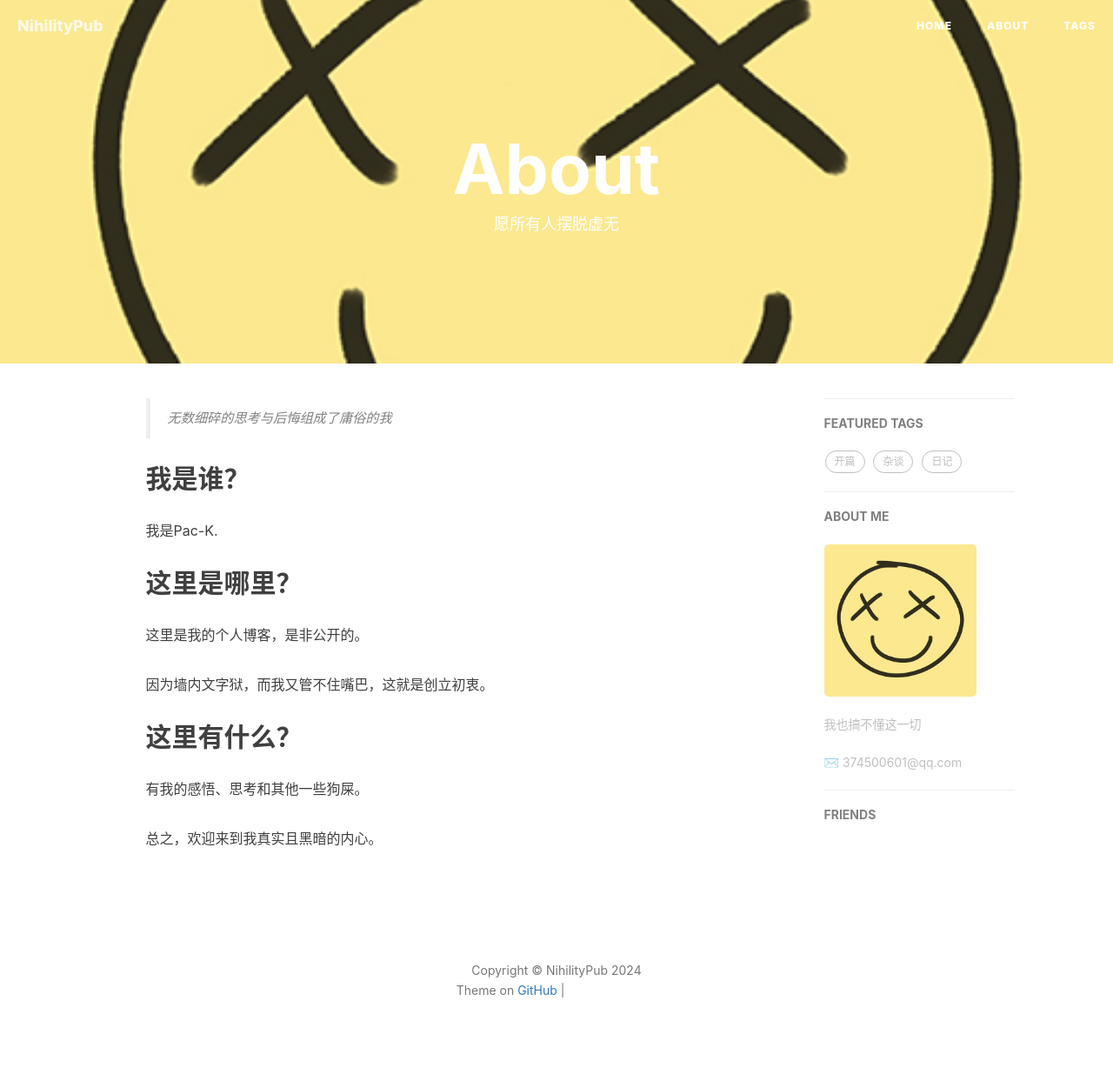
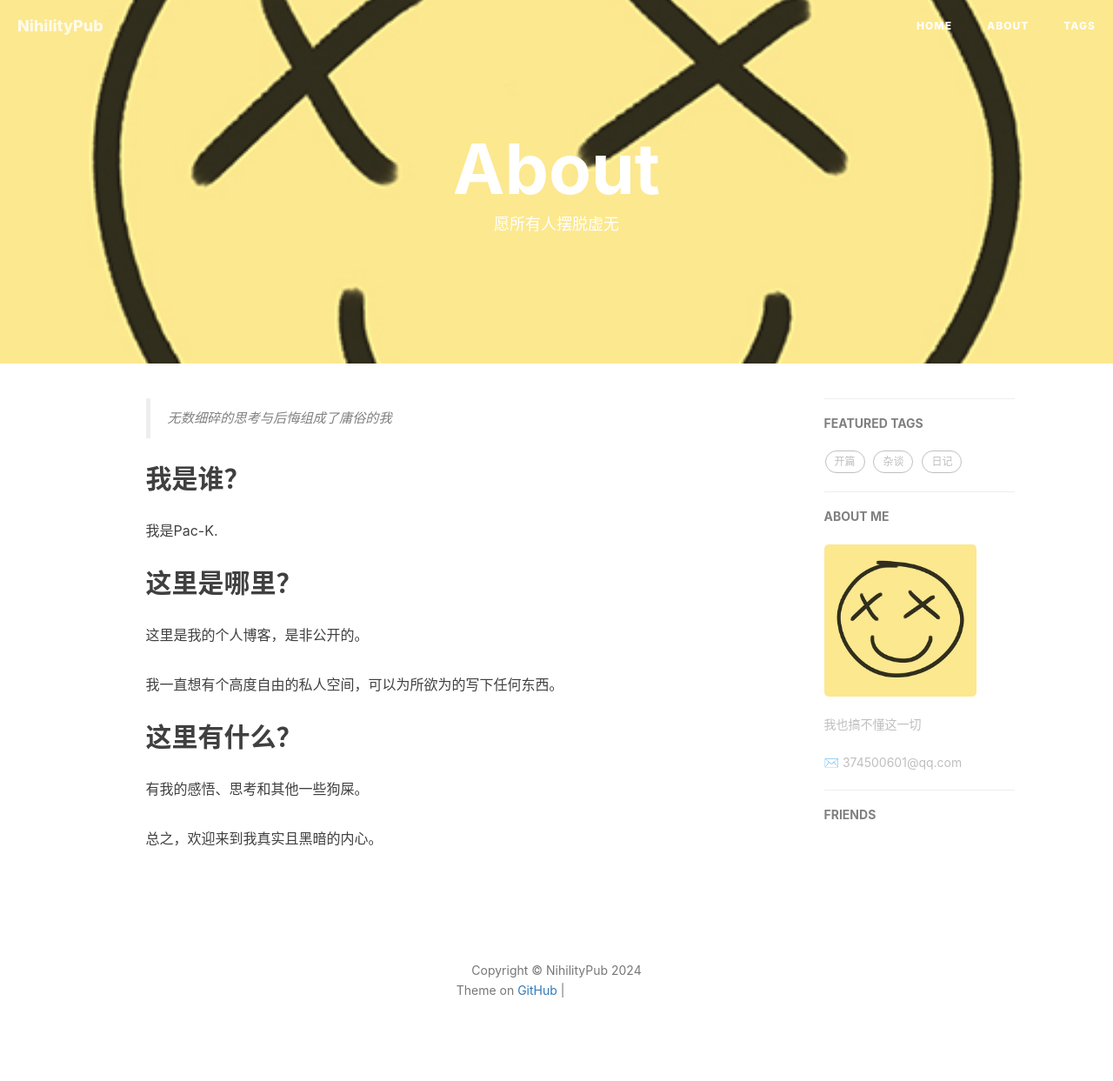
Before and after one commit to n374500601/n374500601.github.io, a Jekyll site: the page built from about.html, in a window 1280 px wide. Shown: the whole page at 87% size. Built offline with Jekyll 4.4.1, drawn with Linux system fonts in a browser that asks for light colours; nearby versions of some CDN libraries; comment, search, counter and statistics services are not loaded; grey boxes are pictures that could not be loaded.

Commit message:
update about

```diff
--- a/about.html
+++ b/about.html
@@ -20,15 +20,18 @@ header-img: "img/about-Pac_K.jpg "
     <h2>我是谁？</h2>
     <p>我是Pac-K.</p>
     <p> </p>
+    <p> </p>
 
     <h2>这里是哪里？</h2>
     <p>这里是我的个人博客，是非公开的。</p>
-    <p>因为墙内文字狱，而我又管不住嘴巴，这就是创立初衷。</p>
+    <p>我一直想有个高度自由的私人空间，可以为所欲为的写下任何东西。</p>
+    <p> </p>
     <p> </p>
 
     <h2>这里有什么？</h2>
     <p>有我的感悟、思考和其他一些狗屎。</p>
     <p>总之，欢迎来到我真实且黑暗的内心。</p>
+    <p> </p>
     <p> </p>
 
     <!-- <h5>Talks</h5>
```
